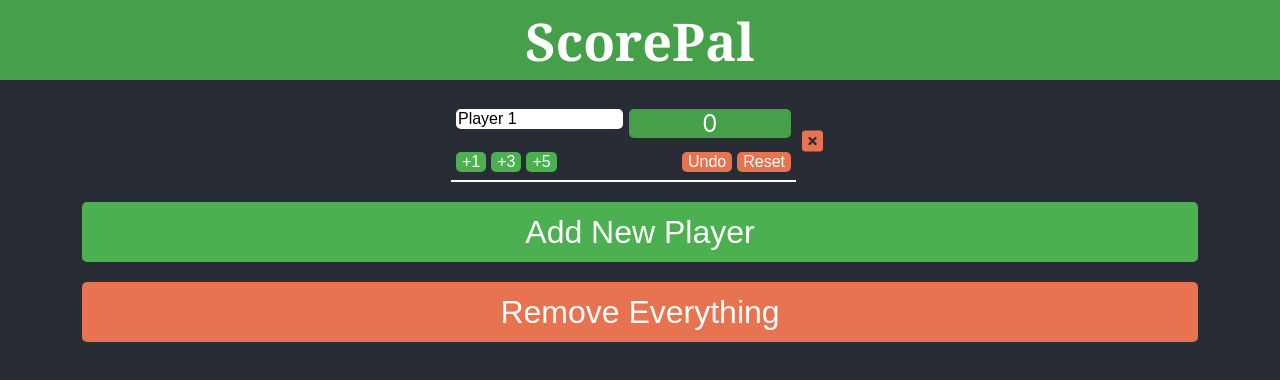
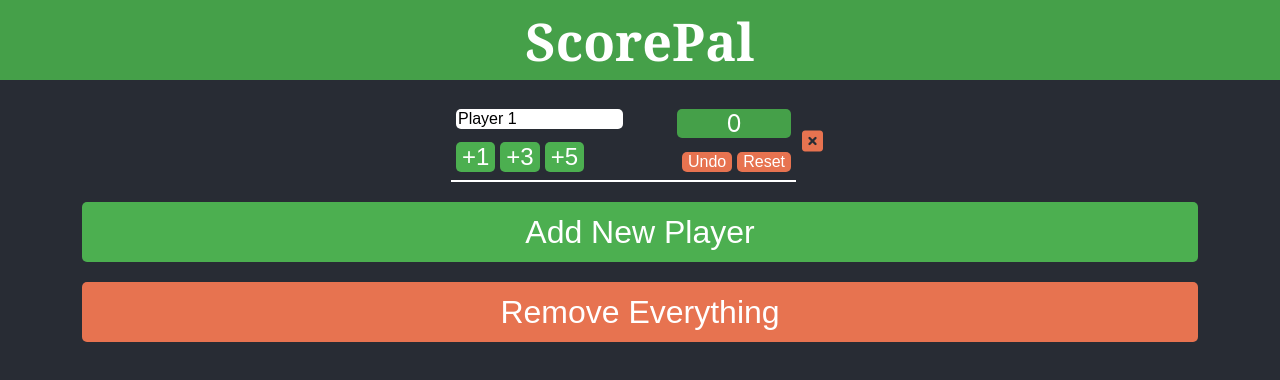
Before and after one commit to ChrisOsbornePowley/ScorePal, a React (Create React App) app: page /scoring in a window 1280 px wide. Both pictures are taken after a click on the button "Add New Player". Shown: the top 380 px of the page. Built offline with nearby package versions, Linux system fonts and the light colour scheme.

Commit message:
more score styling

```diff
--- a/src/components/player.css
+++ b/src/components/player.css
@@ -35,7 +35,7 @@
         background-color: #4CAF50;
         border: none;
         color: white;
-        font-size: 1rem;
+        font-size: 1.5rem;
         cursor: pointer;
         border-radius: 5px;
         margin-right: 5px;
@@ -53,10 +53,9 @@
     background-color: #45a049;
     border-radius: 5px;
     font-size: 1.5rem;
-    width: 100%;
+    width: 70%;
     margin-bottom: auto;
-    display: flex;
-    justify-content: center;
+    margin-left: auto;
 }
 
 .resetContainer {
```
